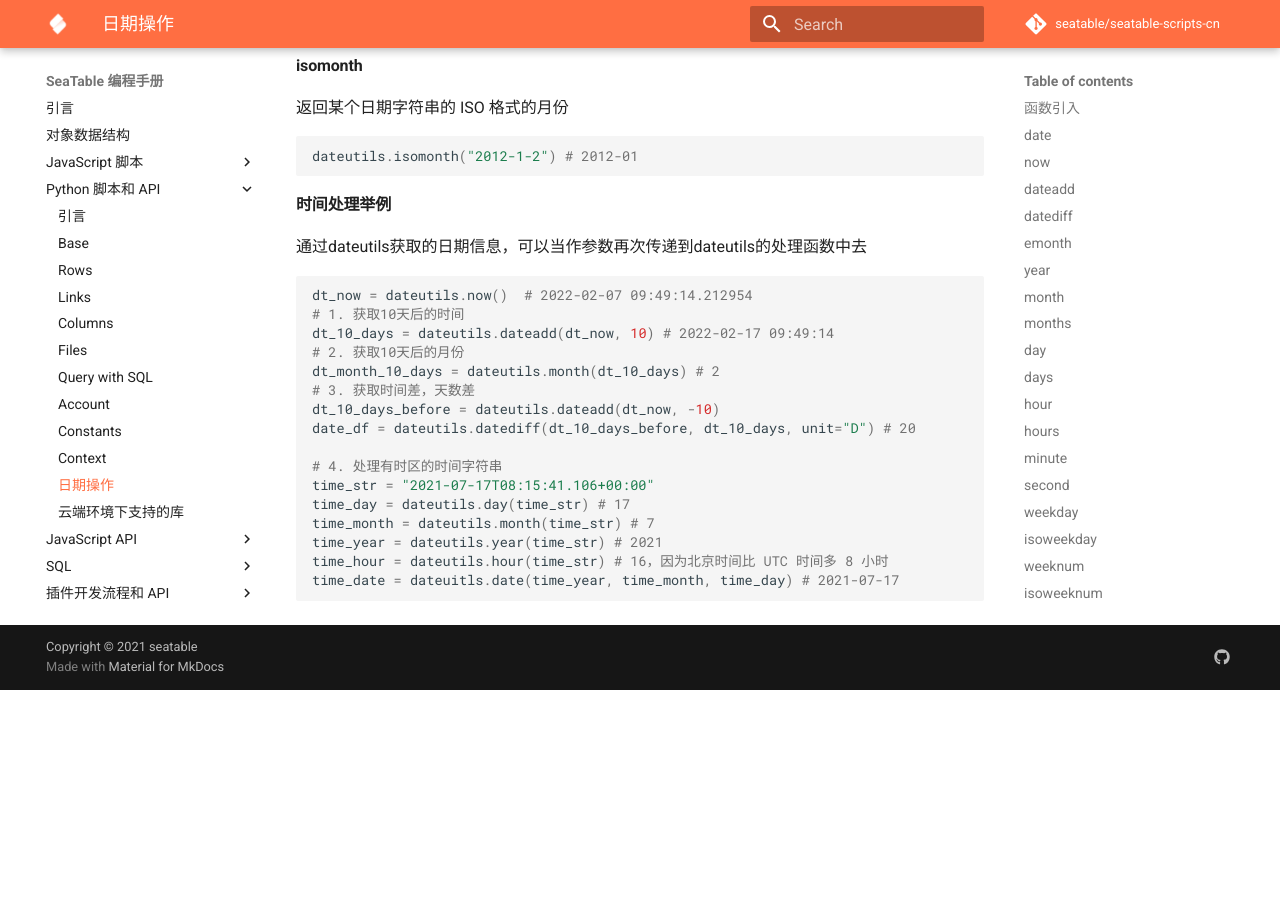
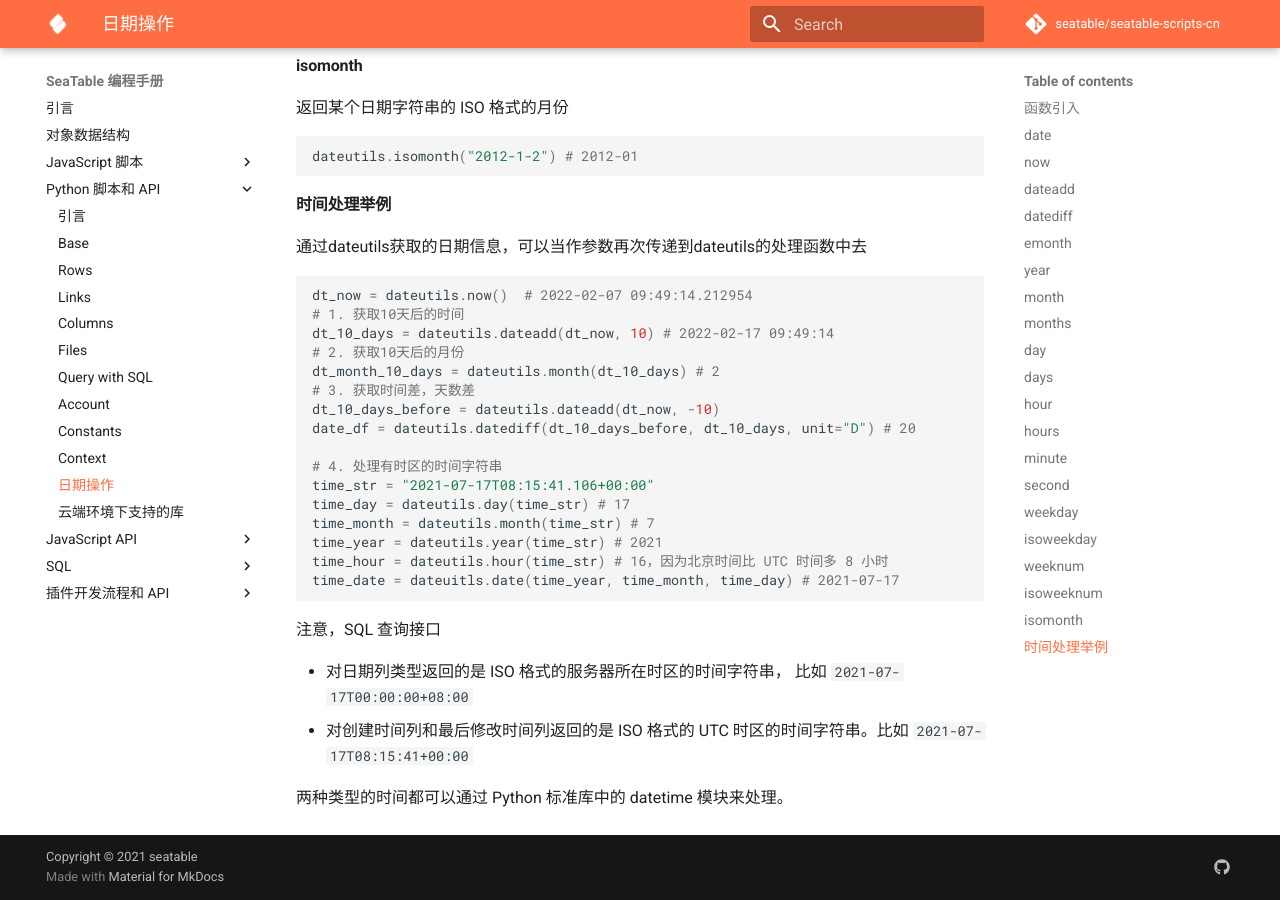
Before and after one commit to seatable/seatable-scripts-cn, an MkDocs documentation site: the page built from manual/python/dateutils.md, in a window 1280 px wide and 900 px high, scrolled down 3402 px. Built offline with MkDocs 1.6.1 and Material for MkDocs 9.7.7, drawn with Linux system fonts in a browser that asks for light colours; comment, search, counter and statistics services are not loaded; before the commit the page ends 4092 px from its top, so only the background shows below that.

Commit message:
Update dateutils.md

````diff
--- a/manual/python/dateutils.md
+++ b/manual/python/dateutils.md
@@ -209,3 +209,10 @@
 time_hour = dateutils.hour(time_str) # 16，因为北京时间比 UTC 时间多 8 小时
 time_date = dateuitls.date(time_year, time_month, time_day) # 2021-07-17
 ```
+
+注意，SQL 查询接口
+
+* 对日期列类型返回的是 ISO 格式的服务器所在时区的时间字符串， 比如 `2021-07-17T00:00:00+08:00`
+* 对创建时间列和最后修改时间列返回的是 ISO 格式的 UTC 时区的时间字符串。比如 `2021-07-17T08:15:41+00:00`
+
+两种类型的时间都可以通过 Python 标准库中的 datetime 模块来处理。
````
